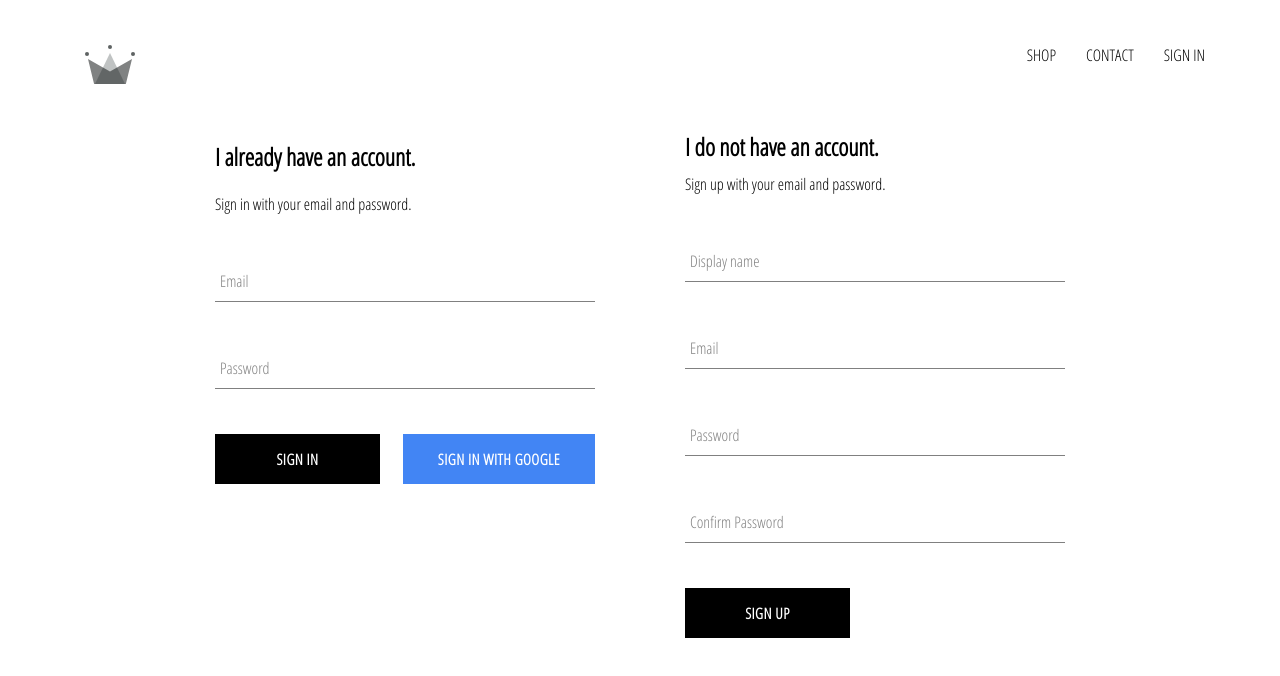
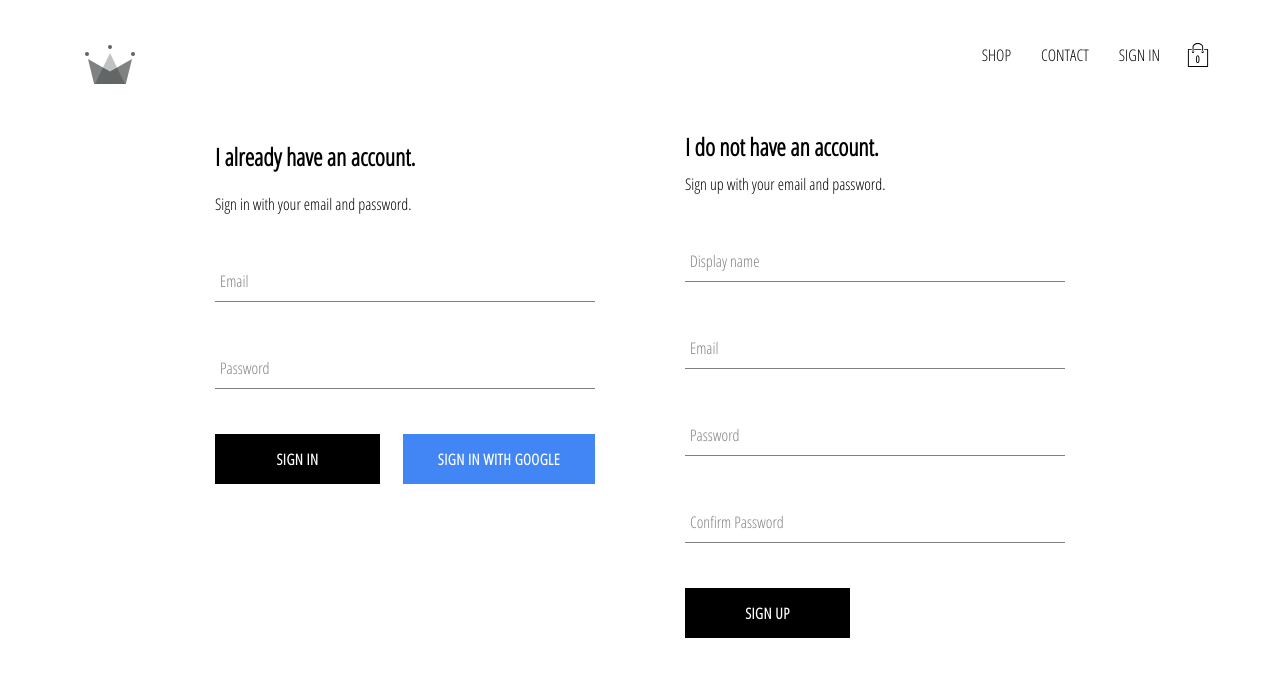
Before and after one commit to jaidepala/stunning-octo-palm-tree, a React (Create React App) app: page /signin in a window 1280 px wide. Shown: the top 676 px of the page. Built offline with nearby package versions, Linux system fonts and the light colour scheme; no server answers.

Commit message:
added carticon and cartdropdown, also implemented cartReducer

```diff
--- a/src/App.js
+++ b/src/App.js
@@ -5,7 +5,7 @@ import { Switch, Route, Redirect } from 'react-router-dom';
 // Import Pages
 	import HomePage from './pages/homepage/homepage.component';
 	import ShopPage from './pages/shop/shop.component';
-	import SignInAndSignUp from './pages/sign-in-and-sign-up/sign-in-and-sign-up.component';
+	import SignInAndSignUpPage from "./pages/sign-in-and-sign-up/sign-in-and-sign-up.component";
 
 // Import Components
 	import Header from './components/header/header.component';
@@ -16,7 +16,6 @@ import { Switch, Route, Redirect } from 'react-router-dom';
 // Redux
     import { connect } from 'react-redux';
 	import { setCurrentUser } from './redux/user/user.actions'
-import SignInAndSignUpPage from "./pages/sign-in-and-sign-up/sign-in-and-sign-up.component";
 
 class App extends Component {
 
--- /dev/null
+++ b/src/components/cart-dropdown/cart-dropdown.component.jsx
@@ -0,0 +1,24 @@
+import React from 'react';
+
+// Stylings
+    import './cart-dropdown.styles.scss';
+
+// Components
+    import CustomButton from '../custom-button/custom-button.component';
+
+const CartDropdown = () => {
+    return (
+        <div className="cart-dropdown">
+            <div className="cart-items">
+
+            </div>
+
+
+            <CustomButton>
+                GO TO CHECKOUT
+            </CustomButton>
+        </div>
+    );
+};
+
+export default CartDropdown;
--- /dev/null
+++ b/src/components/cart-dropdown/cart-dropdown.styles.scss
@@ -0,0 +1,24 @@
+.cart-dropdown {
+  position: absolute;
+  width: 240px;
+  height: 340px;
+  display: flex;
+  flex-direction: column;
+  padding: 20px;
+  border: 1px solid black;
+  background-color: white;
+  top: 90px;
+  right: 40px;
+  z-index: 5;
+
+  .cart-items {
+    height: 240px;
+    display: flex;
+    flex-direction: column;
+    overflow: scroll;
+  }
+
+  button {
+    margin-top: auto;
+  }
+}
--- /dev/null
+++ b/src/components/cart-icon/cart-icon.component.jsx
@@ -0,0 +1,28 @@
+import React from 'react';
+
+// Stylings
+    import './cart-icon.styles.scss';
+    import { ReactComponent as ShoppingIcon } from '../../assets/images/shopping-bag.svg';
+
+// Redux
+    import { connect } from 'react-redux';
+    import { toggleCartHidden } from '../../redux/cart/cart.actions';
+
+const CartIcon = ({ toggleCartHidden }) => {
+    return (
+        <div className="cart-icon" onClick={ toggleCartHidden }>
+
+            <ShoppingIcon className="shopping-icon" />
+
+            <span className="item-count">
+                0
+            </span>
+        </div>
+    );
+};
+
+const mapDispatchToProps = dispatch => ({
+    toggleCartHidden: () => dispatch(toggleCartHidden())
+});
+
+export default connect(null, mapDispatchToProps)( CartIcon );
--- /dev/null
+++ b/src/components/cart-icon/cart-icon.styles.scss
@@ -0,0 +1,21 @@
+.cart-icon {
+  width: 45px;
+  height: 45px;
+  position: relative;
+  display: flex;
+  align-items: center;
+  justify-content: center;
+  cursor: pointer;
+
+  .shopping-icon {
+    width: 24px;
+    height: 24px;
+  }
+
+  .item-count {
+    position: absolute;
+    font-size: 10px;
+    font-weight: bold;
+    bottom: 12px;
+  }
+}
--- a/src/components/header/header.component.jsx
+++ b/src/components/header/header.component.jsx
@@ -5,6 +5,8 @@ import { Link } from 'react-router-dom';
 // Stylings
     import './header.styles.scss';
     import { ReactComponent as Logo } from '../../assets/images/crown.svg';
+    import CartIcon from '../cart-icon/cart-icon.component';
+    import CartDropDown from '../cart-dropdown/cart-dropdown.component';
 
 // Firebase
     import { auth } from '../../firebase/firebase.utils';
@@ -25,7 +27,7 @@ import { Link } from 'react-router-dom';
 
     import { connect } from 'react-redux';
 
-const Header = ({ currentUser }) => {
+const Header = ({ currentUser, hidden }) => {
 
     return (
         <div className="header">
@@ -41,18 +43,23 @@ const Header = ({ currentUser }) => {
                 </Link>
                 {
                     currentUser ?
-                    (<div className="option" onClick={ () => auth.signOut() }>SIGN OUT</div>)
+                    ( <div className="option" onClick={ () => auth.signOut() }>SIGN OUT</div> )
                     :
-                    (<Link className="option" to="/signin">SIGN IN</Link>)
+                    ( <Link className="option" to="/signin">SIGN IN</Link> )
                 }
+                <CartIcon />
             </div>
+            {
+                hidden ? null : (<CartDropDown />)
+            }
         </div>
     );
 };
 
-const mapStateToProps = state => ({
+const mapStateToProps = ({ user: { currentUser }, cart: { hidden } }) => ({
 
-    currentUser: state.user.currentUser
+    currentUser,
+    hidden
 });
 
 export default connect(mapStateToProps)(Header);
--- /dev/null
+++ b/src/redux/cart/cart.actions.js
@@ -0,0 +1,5 @@
+import { CartActionTypes }  from './cart.types';
+
+export const toggleCartHidden = cart => ({
+    type: CartActionTypes.TOGGLE_CART_HIDDEN
+});
--- /dev/null
+++ b/src/redux/cart/cart.reducer.js
@@ -0,0 +1,21 @@
+import { CartActionTypes } from './cart.types';
+
+const INITIAL_STATE = {
+    hidden: true
+};
+
+const cartReducer = (state = INITIAL_STATE, action) => {
+    switch (action.type) {
+        case CartActionTypes.TOGGLE_CART_HIDDEN:
+
+            return {
+                ...state,
+                hidden: !state.hidden
+            };
+
+        default:
+            return state;
+    }
+};
+
+export default cartReducer;
--- /dev/null
+++ b/src/redux/cart/cart.types.js
@@ -0,0 +1,3 @@
+export const CartActionTypes = {
+    TOGGLE_CART_HIDDEN: 'TOGGLE_CART_HIDDEN'
+};
--- a/src/redux/root-reducer.js
+++ b/src/redux/root-reducer.js
@@ -1,7 +1,9 @@
 import { combineReducers } from 'redux';
 
 import userReducer from './user/user.reducer';
+import cartReducer from './cart/cart.reducer';
 
 export default combineReducers({
-    user: userReducer
+    user: userReducer,
+    cart: cartReducer
 });
```
Also changed, not shown: src/assets/images/shopping-bag.svg (added).
